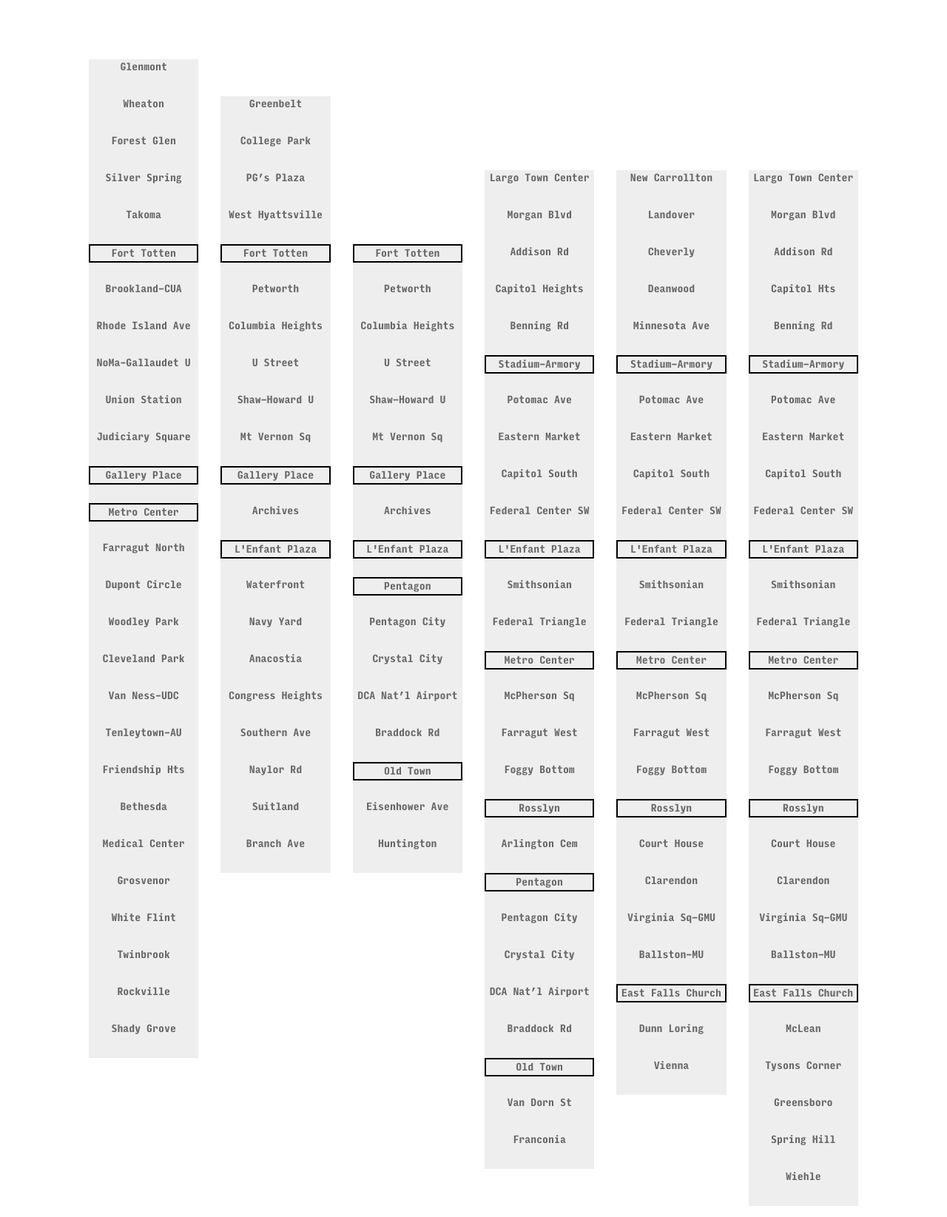
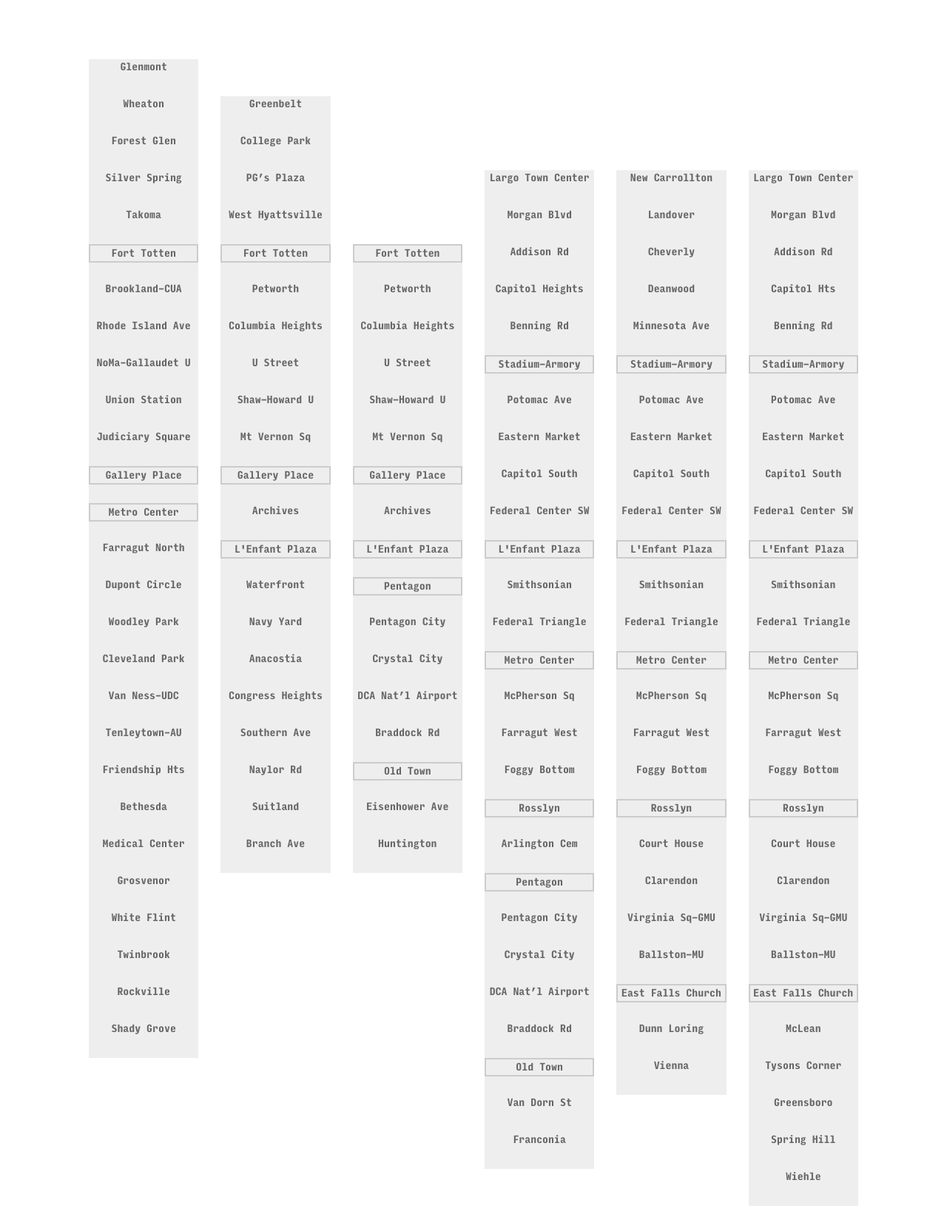
Before and after one commit to developmentseed/metro-dc, a Jekyll site: the page built from index.html, in a window 1280 px wide. Shown: the whole page at 74% size. Built offline with Jekyll 4.4.1, drawn with Linux system fonts in a browser that asks for light colours; nearby versions of some CDN libraries.

Commit message:
adds different color

```diff
--- a/css/main.scss
+++ b/css/main.scss
@@ -69,9 +69,16 @@
 }
 
 .train {
- width: 40%;
+ width: 35%;
  height: 10px;
  background: #ccc;
+ text-indent: -9999px;
+}
+
+.red-train {
+ width: 35%;
+ height: 10px;
+ background: #000;
  text-indent: -9999px;
 }
 
@@ -106,5 +113,5 @@
 }
 
 .connection{
-border: 2px solid #000;
+border: 2px solid #ccc;
 }
```
Also changed, not shown: 2 other files.
